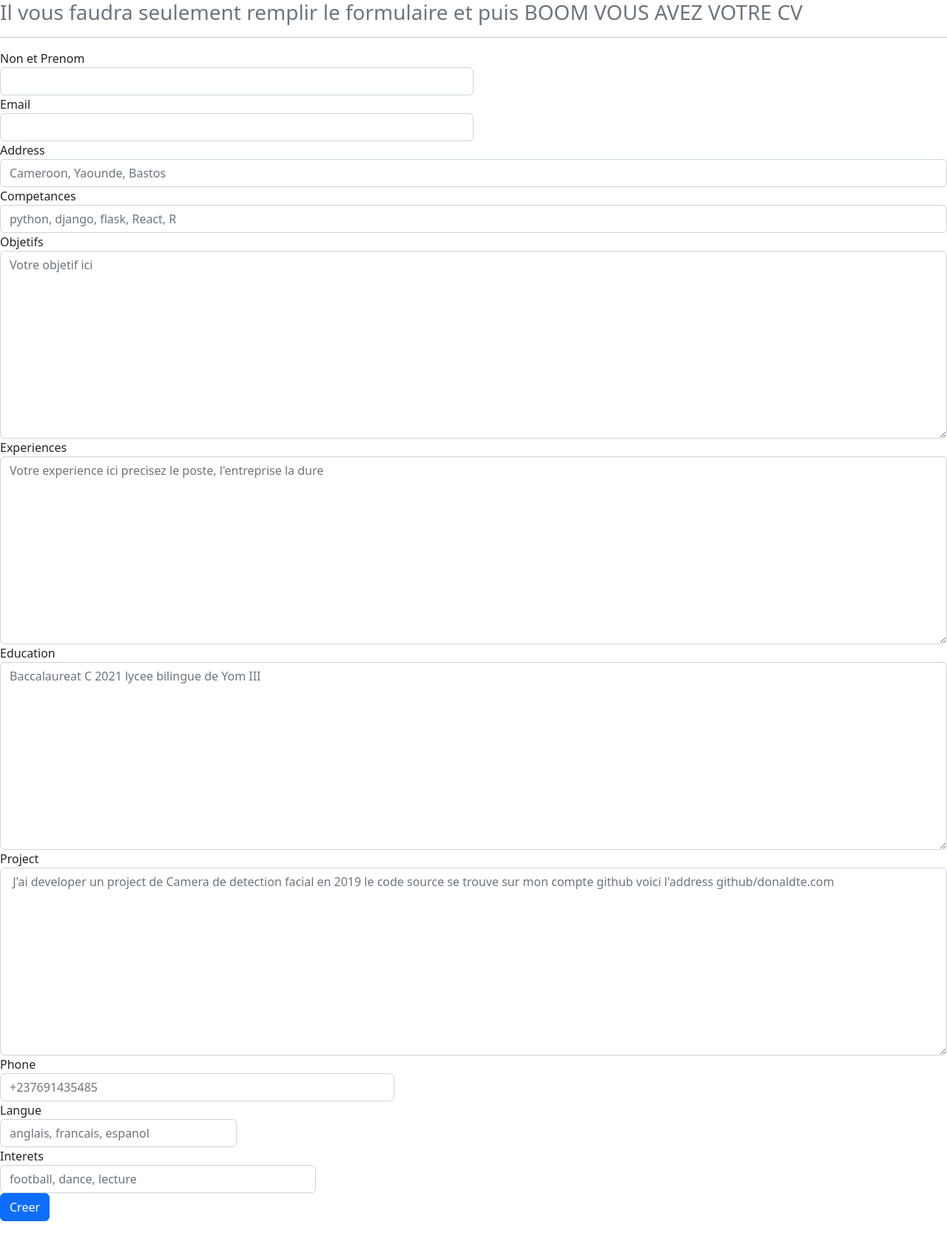
After one commit to JeudyDavid/CvPam, a Django app: page /cv/ in a window 1280 px wide. The commit adds this page. Shown: the whole page at 74% size. Run offline with Django 3.2, Linux system fonts and the light colour scheme; some libraries are stand-ins or nearby versions.

Commit message:
add form.html

```diff
--- a/curriculum/urls.py
+++ b/curriculum/urls.py
@@ -3,4 +3,5 @@ from django.urls import path
 from . import views
 urlpatterns = [
     path('', views.index, name='index'),
+    path('cv/', views.form, name='form'),
 ]
--- a/curriculum/views.py
+++ b/curriculum/views.py
@@ -4,3 +4,6 @@ from django.shortcuts import render
 # Create your views here.
 def index(request):
     return render(request, 'index.html')
+
+def form(request):
+    return render(request, 'form.html')
--- a/cvpam/urls.py
+++ b/cvpam/urls.py
@@ -17,6 +17,6 @@ from django.contrib import admin
 from django.urls import path, include
 
 urlpatterns = [
-    path('admin/', admin.site.urls),
-    path('cv', include('curriculum.urls')),
+    path('cvpam_administration/', admin.site.urls),
+    path('', include('curriculum.urls')),
 ]
--- /dev/null
+++ b/theme/templates/form.html
@@ -0,0 +1,70 @@
+
+
+  <!-- CSS only -->
+<link href="https://cdn.jsdelivr.net/npm/bootstrap@5.2.0/dist/css/bootstrap.min.css" rel="stylesheet" integrity="sha384-gH2yIJqKdNHPEq0n4Mqa/HGKIhSkIHeL5AyhkYV8i59U5AR6csBvApHHNl/vI1Bx" crossorigin="anonymous">
+
+
+
+<h3 class="text-muted">Il vous faudra seulement remplir le formulaire et puis BOOM VOUS AVEZ VOTRE CV</h3>
+<hr>
+<form method="POST">
+    {% csrf_token %}
+    <div class="form-row">
+      <div class="form-group col-md-6">
+        <label for="name">Non et Prenom</label>
+        <input type="text" class="form-control" name="name" id="name">
+      </div>
+      <div class="form-group col-md-6">
+        <label for="email">Email</label>
+        <input type="email" class="form-control" required id="email" name="email">
+      </div>
+    </div>
+
+
+    <div class="form-group">
+      <label for="addres">Address</label>
+      <input type="text" class="form-control" name="address" id="address" placeholder="Cameroon, Yaounde, Bastos">
+    </div>
+
+    <div class="form-group">
+        <label for="competance">Competances</label>
+        <input type="text" class="form-control" name="competence" id="competance" placeholder="python, django, flask, React, R">
+    </div>
+
+    <div class="form-group">
+        <label for="Objetif">Objetifs</label>
+        <textarea   class="form-control" name="objectif" id="objectif" placeholder="Votre objetif ici" cols="30" rows="10"></textarea>
+    </div>
+
+    <div class="form-group">
+        <label for="Objetif">Experiences</label>
+        <textarea class="form-control" name="experience" id="experience" placeholder="Votre experience ici precisez le poste, l'entreprise la dure" cols="30" rows="10"></textarea>
+    </div>
+
+    <div class="form-group">
+        <label for="Objetif">Education</label>
+        <textarea class="form-control" name="education" id="education" placeholder="Baccalaureat C 2021 lycee bilingue de Yom III" cols="30" rows="10"></textarea>
+    </div>
+
+    <div class="form-group">
+        <label for="Objetif">Project </label>
+        <textarea class="form-control" name="projet" id="project" placeholder=" J'ai developer un project de Camera de detection facial en 2019 le code source se trouve sur mon compte github voici l'address github/donaldte.com" cols="30" rows="10"></textarea>
+    </div>
+
+    <div class="form-row">
+      <div class="form-group col-md-5">
+        <label for="phone">Phone</label>
+        <input type="text" class="form-control" id="phone" name="phone" placeholder="+237691435485">
+      </div>
+      <div class="form-group col-md-3">
+        <label for="langue">Langue</label>
+        <input type="text" class="form-control" id="langue" name="langue" placeholder="anglais, francais, espanol">
+      </div>
+      <div class="form-group col-md-4">
+        <label for="Interet">Interets</label>
+        <input type="text" class="form-control" id="interet" name="interet" placeholder="football, dance, lecture">
+      </div>
+    </div>
+
+    <button type="submit" class="btn btn-primary"> Creer </button>
+  </form>
```
Also changed, not shown: theme/static/css/dist/styles.css (+199 -0 lines), theme/templates/base.html (+3 -17 lines), theme/templates/index.html (+18 -2 lines), 1 other file.
